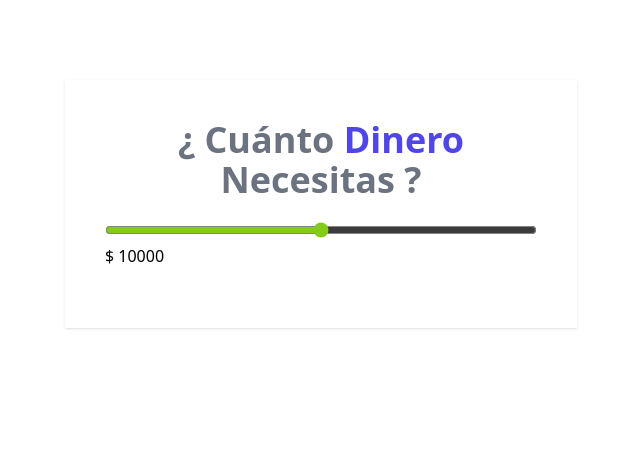
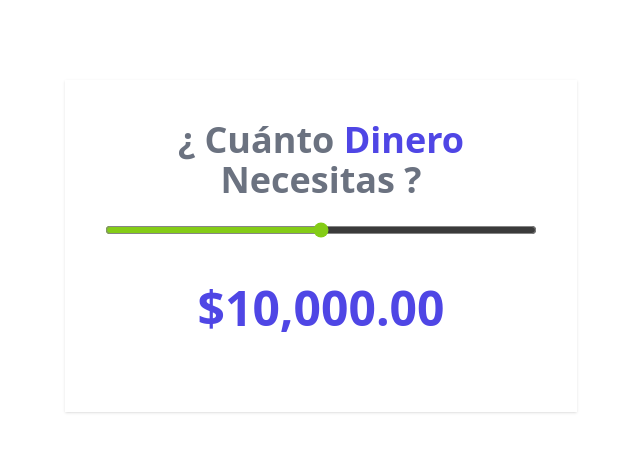
Before and after one commit to JPalacio3/Cotizador-Prestamos, a Vue app in the folder cotizador-prestamos-vue/: page / in a window 1280 px wide. Shown: the top 452 px of the page, without its empty margins (319-959 px from the left). Built offline with nearby package versions, Linux system fonts and the light colour scheme.

Commit message:
feat: Añadiendo el computed property para formatear la cantidad del range a dinero en dólares

```diff
--- a/cotizador-prestamos-vue/src/App.vue
+++ b/cotizador-prestamos-vue/src/App.vue
@@ -1,5 +1,6 @@
 <script setup>
-import { ref } from 'vue';
+import { ref, computed } from 'vue';
+
 import Header from './components/Header.vue';
 
 const cantidad = ref( 10000 );
@@ -7,21 +8,24 @@
 const MAX = 20000;
 const STEP = 500;
 
+const formatearDinero = computed( () => {
+    const formatter = new Intl.NumberFormat( 'en-US', {
+        style: 'currency',
+        currency: 'USD'
+
+    } )
+    return formatter.format( cantidad.value );
+} );
+
 </script>
 
 <template>
-
     <div class="my-20 max-w-lg mx-auto bg-white shadow p-10">
         <Header />
-
         <div class="my-5">
             <input type="range" class="w-full bg-gray-200 accent-lime-500 hover:accent-lime-600 " :min="MIN" :max="MAX"
                 :step="STEP" v-model.number="cantidad" />
-            <p>$ {{ cantidad }}</p>
-
-
-
-
+            <p class="text-center my-10 text-5xl font-extrabold text-indigo-600">{{ formatearDinero }}</p>
         </div>
     </div>
 
```
